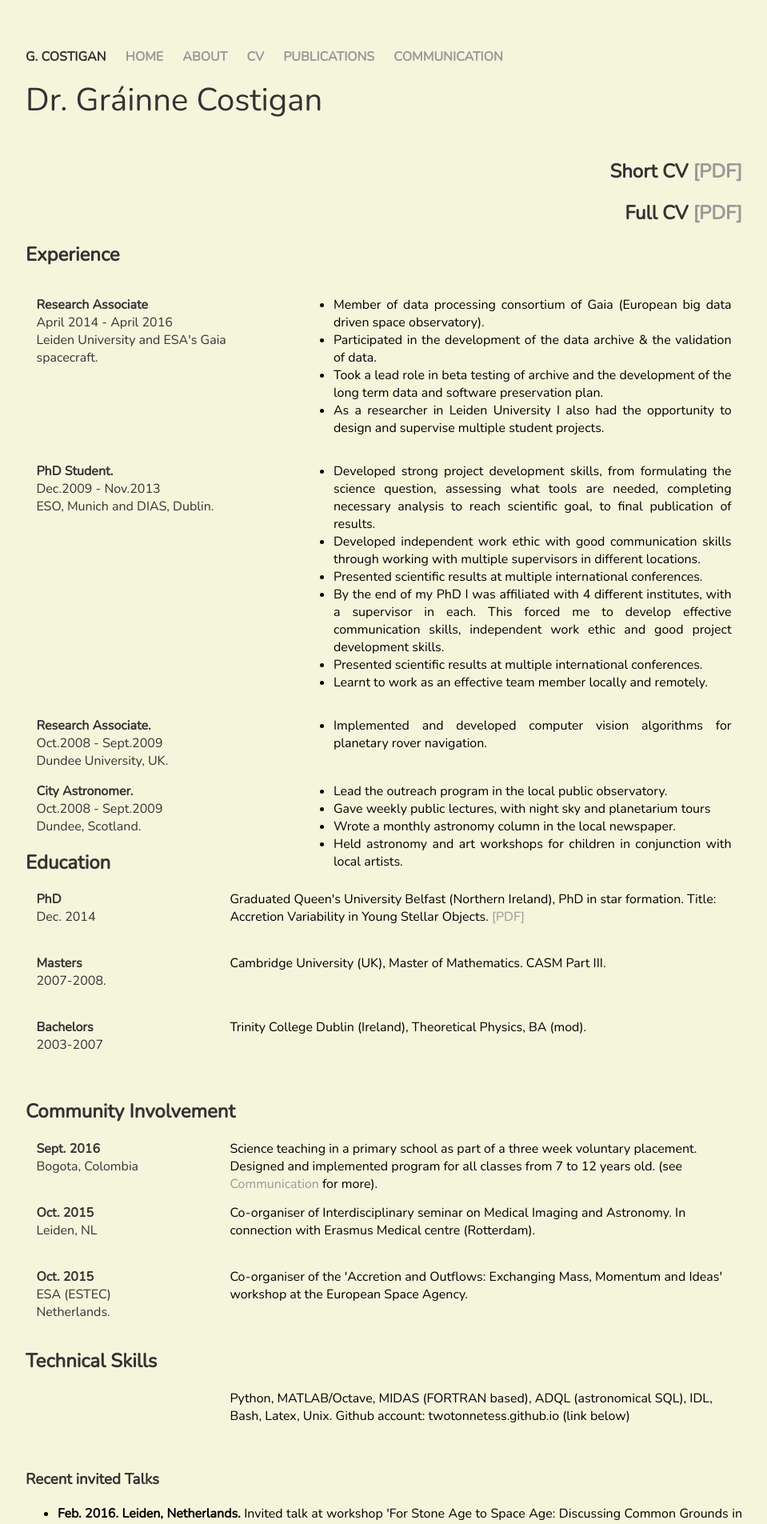
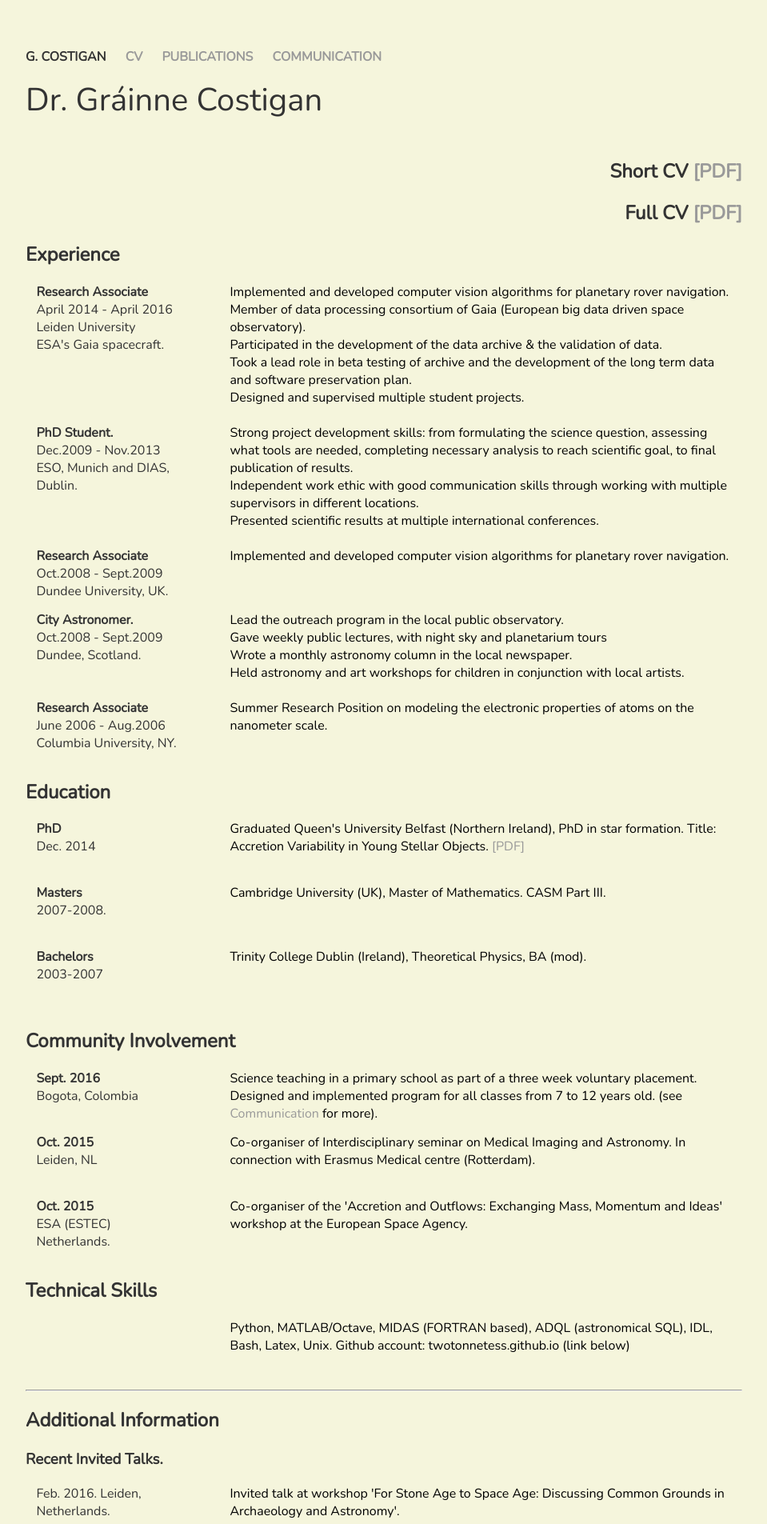
Before and after one commit to twotonnetess/twotonnetess.github.io, a Jekyll site: the page built from cv/index.html, in a window 1280 px wide. Shown: the top 1905 px of the page at 80% size, without its empty margins (160-1119 px from the left). Built offline with Jekyll 4.4.1, drawn with Linux system fonts in a browser that asks for light colours; some of the changed text lies outside the part shown.

```diff
--- a/_layouts/default.html
+++ b/_layouts/default.html
@@ -77,9 +77,7 @@
 		<body>
 			<nav>
 	    		<ul>
-                                <li> <font color=#333> G. COSTIGAN </font></li>
-	        		<li><a href="/">HOME</a></li>
-		        	<li><a href="/about">ABOUT</a></li>
+                                <li> <a href="/"> <font color=#333> G. COSTIGAN </font> </a> </li>
 	        		<li><a href="/cv">CV</a></li>
 	        		<li><a href="/publications">PUBLICATIONS</a></li>
 				<li><a href="/communications">COMMUNICATION</a></li>
--- a/css/main.css
+++ b/css/main.css
@@ -4,7 +4,7 @@ body {
     width: 70%;
 }
 nav ul, footer ul {
-    font-family:'Nunito','Helvetica', 'Arial', 'Sans-Serif';
+    font-family:'Nunito';
     padding: 0px;
     list-style: none;
     font-weight: bold;
@@ -22,16 +22,16 @@ a:hover {
 }
 h1 {
     font-size: 3em;
-    font-family: 'Nunito', sans-serif;
+    font-family: 'Nunito';
     color: #33333;
     font-weight:light;
 }
 h2 {
-    font-family:'Nunito','Helvetica', 'Arial', 'Sans-Serif';
+    font-family:'Nunito';
     color: #333333;
 }
 h3 {
-    font-family:'Nunito','Helvetica', 'Arial', 'Sans-Serif';
+    font-family:'Nunito';
     color: #333;
 }
 
@@ -174,18 +174,18 @@ position_details {
 
 
 ========================================
-Floats for CV Experience
+Floats for CV
 ========================================
 */
-.group_two:before,
-.group_two:after {
+.group_cv:before,
+.group_cv:after {
   content: "";
   display: table;
 }
 .group_two:after {
   clear: both;
 }
-.group_two {
+.group_cv {
   clear: both;
   *zoom: 1;
   padding-bottom: 5em;
--- a/cv/index.html
+++ b/cv/index.html
@@ -14,70 +14,81 @@ title: CV G. Costigan
 <h2> Experience </h2>
 
 
-<div class="group">
-<position> <h4> Research Associate</h4> <br/>
+<div class="group_cv">
+   <date_place>
+   <b> Research Associate</b> </br>
    April 2014 - April 2016 <br/>
-           Leiden University and ESA's Gaia spacecraft. <br/>
-		</position>
-	<position_details>
-	<ul>
-                <li> Member of data processing consortium of Gaia (European big data driven space observatory). </li>
-                <li> Participated in the development of the data archive & the validation of data. </li>
-                <li> Took a lead role in beta testing of archive and the development of the long term data and software preservation plan. </li>
-                <li> As a researcher in Leiden University I also had the opportunity to design and supervise multiple student projects. </li>
-	</ul>
-	</position_details>
+   Leiden University <br/>
+   ESA's Gaia spacecraft. <br/>
+   </date_place> <place_details>
+   Implemented and developed computer vision algorithms for planetary rover navigation. </br>
+   Member of data processing consortium of Gaia (European big data driven space observatory). </br>
+   Participated in the development of the data archive & the validation of data. </br>
+   Took a lead role in beta testing of archive and the development of the long term data and software preservation plan. </br>
+   Designed and supervised multiple student projects. </br>
+  </br>
+
+   </place_details>
 </div>
 
-<div class="group">
-        <position> <b> PhD Student. </b> <br/>
+
+
+
+<div class="group_cv">
+   <date_place>
+   <b> PhD Student.</b> </br>
        Dec.2009 - Nov.2013 </br>
        ESO, Munich and DIAS, Dublin.
-	</position><position_details>
-	<ul>
-		<li>Developed strong project development skills, from formulating the science question, assessing what tools are needed, completing necessary analysis to reach scientific goal, to final publication of results.</li>
-		<li>Developed independent work ethic with good communication skills through working with
-  multiple supervisors in different locations.</li>
-		<li>Presented scientific results at multiple international conferences.</li>
-                <li>By the end of my PhD I was affiliated with 4 different institutes, with a supervisor in each. This forced me to develop effective communication skills, independent work ethic and good project development skills.</li>
-                <li>Presented scientific results at multiple international conferences.</li>
-                <li> Learnt to work as an effective team member locally and remotely.    </li>
-	</ul>
-	</position_details>
+   </date_place> <place_details>
+   Strong project development skills: from formulating the science question, assessing what tools are needed, completing necessary analysis to reach scientific goal, to final publication of results.</br>
+   Independent work ethic with good communication skills through working with
+  multiple supervisors in different locations.</br>
+   Presented scientific results at multiple international conferences.</br>
+   </br>
+   </place_details>
 </div>
 
-<div class="group">
-	<position>
-		<b>Research Associate. </b> </br>
+
+<div class="group_cv">
+   <date_place>
+   <b> Research Associate</b> </br>
    Oct.2008 - Sept.2009 </br>
    Dundee University, UK.
-	</position><position_details>
-	<ul>
-	<li>Implemented and developed computer vision algorithms for planetary rover navigation.</li>
-	</ul>
-	</position_details>
-
+   </date_place> <place_details>
+   Implemented and developed computer vision algorithms for planetary rover navigation. </br>
+   </place_details>
 </div>
 
-<div class="group">
-	<position>
+
+<div class="group_cv">
+   <date_place>
    <b> City Astronomer. </b> </br>
    Oct.2008 - Sept.2009 </br>
    Dundee, Scotland.
-	</position> <position_details>
-	<ul>
-		<li> Lead the outreach program in the local public observatory.  </li>
-		<li> Gave weekly public lectures, with night sky and planetarium tours </li>
-		<li> Wrote a monthly astronomy column in the local newspaper.</li>
-                <li> Held astronomy and art workshops for children in conjunction with local artists.</li>
-	</ul>
-	</position_details>
+   </date_place> <place_details>
+   Lead the outreach program in the local public observatory.  <br/>
+   Gave weekly public lectures, with night sky and planetarium tours <br/>
+   Wrote a monthly astronomy column in the local newspaper.<br/>
+   Held astronomy and art workshops for children in conjunction with local artists.<br/>
+   </br>
+   </place_details>
 </div>
+
+<div class="group_cv">
+   <date_place>
+   <b> Research Associate</b> </br>
+   June 2006 - Aug.2006 </br>
+   Columbia University, NY.
+   </date_place> <place_details>
+   Summer Research Position on modeling the electronic properties of atoms on the nanometer scale. </br>
+   </place_details>
+</div>
+
 
 
 <h2> Education </h2>
 
-<div class="group_two">
+<div class="group_cv">
      <date_place>
      <b> PhD </b> </br>
      Dec. 2014
@@ -86,14 +97,14 @@ title: CV G. Costigan
      </place_details>
 </div>
 
-<div class="group_two">
+<div class="group_cv">
     <date_place> <b>  Masters </b> </br>
               2007-2008. </date_place>
     <place_details> Cambridge University (UK), Master of Mathematics. CASM Part III. </br>
     </position_details>
 </div>
 
-<div class="group_two">
+<div class="group_cv">
    <date_place> <b> Bachelors </b> </br>
              2003-2007 </date_place>
    <place_details> Trinity College Dublin (Ireland), Theoretical Physics, BA (mod). </br>
@@ -104,7 +115,7 @@ title: CV G. Costigan
 
 <h2> Community Involvement </h2>
 
-<div class="group_two">
+<div class="group_cv">
    <date_place>
    <b>Sept. 2016 </b> </br>
    Bogota, Colombia
@@ -113,7 +124,7 @@ title: CV G. Costigan
    </place_details>
 </div>
 
-<div class="group_two">
+<div class="group_cv">
    <date_place>
    <b> Oct. 2015 </b> </br>
    Leiden, NL
@@ -122,7 +133,7 @@ title: CV G. Costigan
    </place_details>
 </div>
 
-<div class="group_two">
+<div class="group_cv">
    <date_place>
    <b>Oct. 2015 </b> </br>
    ESA (ESTEC) Netherlands.
@@ -135,7 +146,7 @@ title: CV G. Costigan
 
 <h2> Technical Skills </h2>
 
-<div class="group_two">
+<div class="group_cv">
    <place>
 
    </place> <place_details>
@@ -145,44 +156,67 @@ title: CV G. Costigan
 </div>
 
 
+<hr>
 
+<h2> Additional Information </h2>
 
-
-<h3> Recent invited Talks </h3>
-<ul>
-    <li> <b> Feb. 2016. Leiden, Netherlands. </b> Invited talk at workshop 'For Stone Age to Space Age: Discussing Common Grounds in Archaeology and Astronomy'. </li>
-    <li> <b> March 2015. Dublin, Ireland. </b> Invited talk at physics department University College Dublin (UCD) Title: Gaia; The Billion Star Galactic Surveyor. </li>
-</ul>
+<h3> Recent Invited Talks. </h3>
+<div class="group_cv">
+    <date_place> Feb. 2016. Leiden, Netherlands.
+    </date_place> <place_details>
+     Invited talk at workshop 'For Stone Age to Space Age: Discussing Common Grounds in Archaeology and Astronomy'.
+    </br>
+    </place_details>
+</div>
+<div class="group_cv">
+    <date_place> March 2015. Dublin, Ireland.
+    </date_place> <place_details>
+     Invited talk at physics department University College Dublin (UCD) Title: Gaia; The Billion Star Galactic Surveyor. </place_details>
+</br>
+</div>
 
 <h3> Awards </h3>
-<ul>
-    <li> <b> 2011 </b>  Awarded the ESO studentship to continue PhD studies at ESO Garching. </li>
-    <li> <b> 2009 </b>  Awarded the prestigious Lindsay Scholarship (awarded once every 3 years) to undertake a joint PhD between DIAS and Armagh Observatory. </li>
-    <li> <b> 2007 </b>  Partial bursary from Cambridge European Trust to undertake Masters at Cambridge University. </li>
-</ul>
+<div class="group_cv">
+<date_place> 2011 </date_place>
+<place_details> Awarded the ESO studentship to continue PhD studies at ESO Garching. </place_details>
+</div>
+<div class="group_cv">
+<date_place> 2009 </date_place>
+<place_details> Awarded the prestigious Lindsay Scholarship (awarded once every 3 years) to undertake a joint PhD between DIAS and Armagh Observatory. </place_details>
+</br>
+</div>
+<div class="group_cv">
+<date_place> 2007 </date_place>
+<place_details> Partial bursary from Cambridge European Trust to undertake Masters at Cambridge University. </place_details>
+</br>
+</div>
 
 <h3> Observational Experience  </h3>
-<ul>
-     <li> <b> April 2012 </b>  La Silla Observatory, 13 nights with WFI on the 2.2 m </li>
-     <li> <b> June 2010 </b> Remote observations with Alfosc and NOTcam on the NOT telescope </li>
-     <li> <b> Nov. 2010 </b> Calor Alto. 5 nights with CAFOS on the 2.2m </li>
+<div class="group_cv">
+<date_place> April 2012 </date_place>
+<place_details>La Silla Observatory, 13 nights with WFI on the 2.2 m </place_details>
+</div>
+<div class = "group_cv">
+<date_place> June 2010 </date_place>
+<place_details> Remote observations with Alfosc and NOTcam on the NOT telescope </place_details>
+</div>
+<div class="group_cv">
+<date_place> Nov. 2010 </date_place>
+<place_details> Calor Alto. 5 nights with CAFOS on the 2.2m </place_details>
 </div>
 
 <h3> Successful Observation Proposals </h3>
-<ul>
-     <li> <b> 2015 </b> 30 hours of VLT-KMOS to survey the star forming region Flame nebula. </li>
-     <li> <b> 2013 </b> “Connecting Accretion with Stellar Rotation”: VLT-KMOS Science verification. Successful but not observed. PI: G. Costigan </li>
-     <li> <b> 2013 </b> “The Jet-Accretion Connection in Young Stellar Objects: VLT-KMOS Mapping of Near-Infrared Lines” VLT-KMOS Science Verification. PI: R. Galvan-Madrid </li>
-     <li> <b> 2012 </b> "Monitoring Magnetic Fields: Searching for the connection between variable magnetic fields and accretion variability"  VLT-CRIRES ; PI: G. Costigan </li>
-</ul>
-
-
-<h3> Previous Research </h3>
-<ul>
-     <li> <b> Oct. 2008 - Aug. 2009. Dundee University. </b>  Research project on Planetary Rover and Rover Guidance Navigation Control, specifically using shape from shading algorithms to generate detailed maps of the lunar south pole.
-     <li> <b> June 2006- Aug. 2006. Columbia University, New York </b> Summer Research Position on the electronic properties of atoms on the nanometer scale.</li>
- </place_details>
+<div class="group_cv">
+<date_place> 2015 </date_place>
+<place_details> 30 hours of VLT-KMOS to survey the star forming region Flame nebula. </place_details>
+</div>
+<div class="group_cv">
+<date_place> 2013 </date_place>
+<place_details> “Connecting Accretion with Stellar Rotation”: VLT-KMOS Science verification. Successful but not observed. PI: G. Costigan</place_details>
+</div>
+<div class="group_cv">
+<date_place> 2012 </date_place>
+<place_details> "Monitoring Magnetic Fields: Searching for the connection between variable magnetic fields and accretion variability"  VLT-CRIRES ; PI: G. Costigan </place_details>
 </div>
 
-
 </br>
```
Also changed, not shown: other parts of _layouts/default.html (+1 -1 lines), communications/index.html (+14 -9 lines), index.html (deleted, +0 -11 lines), index.md (+7 -2 lines), publications/index.html (+21 -23 lines), README.md, grainne_cropped2.png (added). Lines whose indentation alone changed are shown as unchanged.
